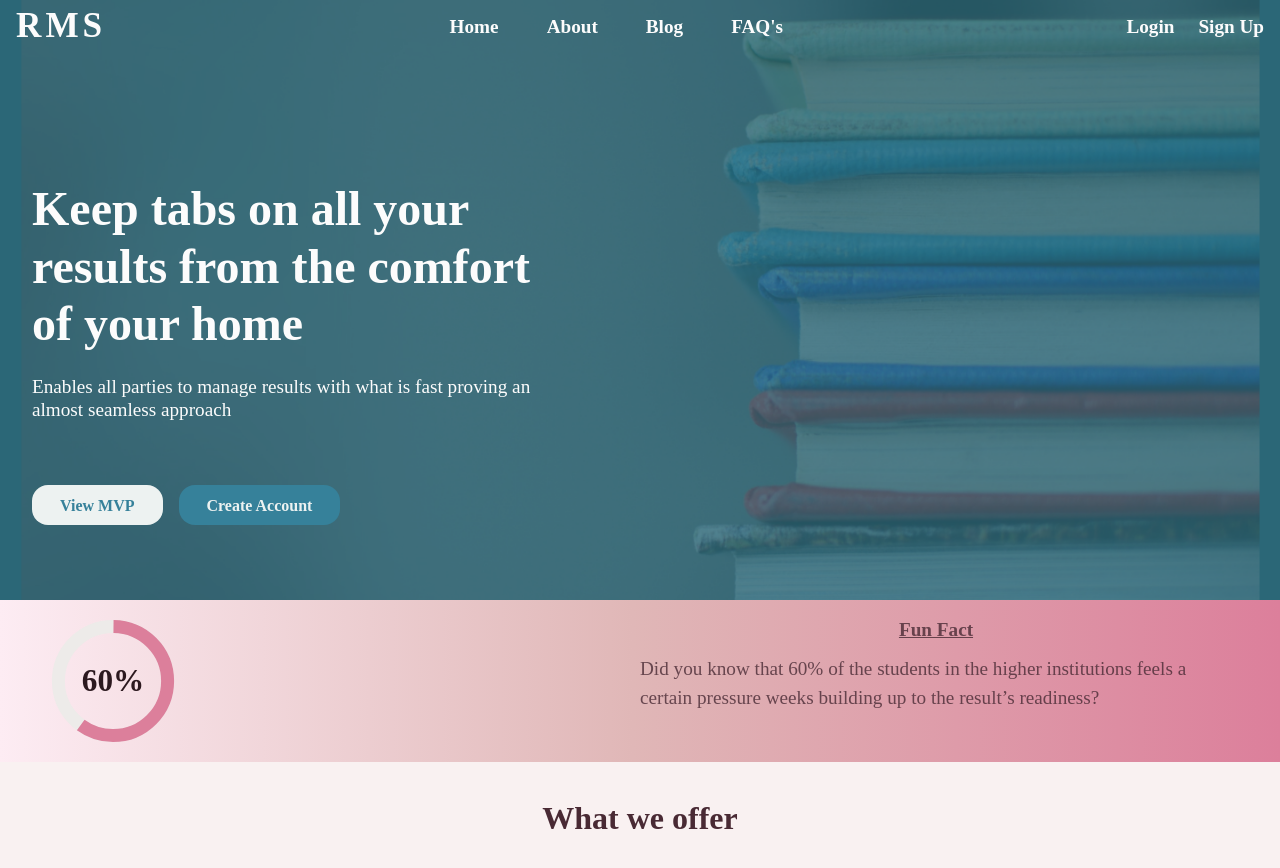
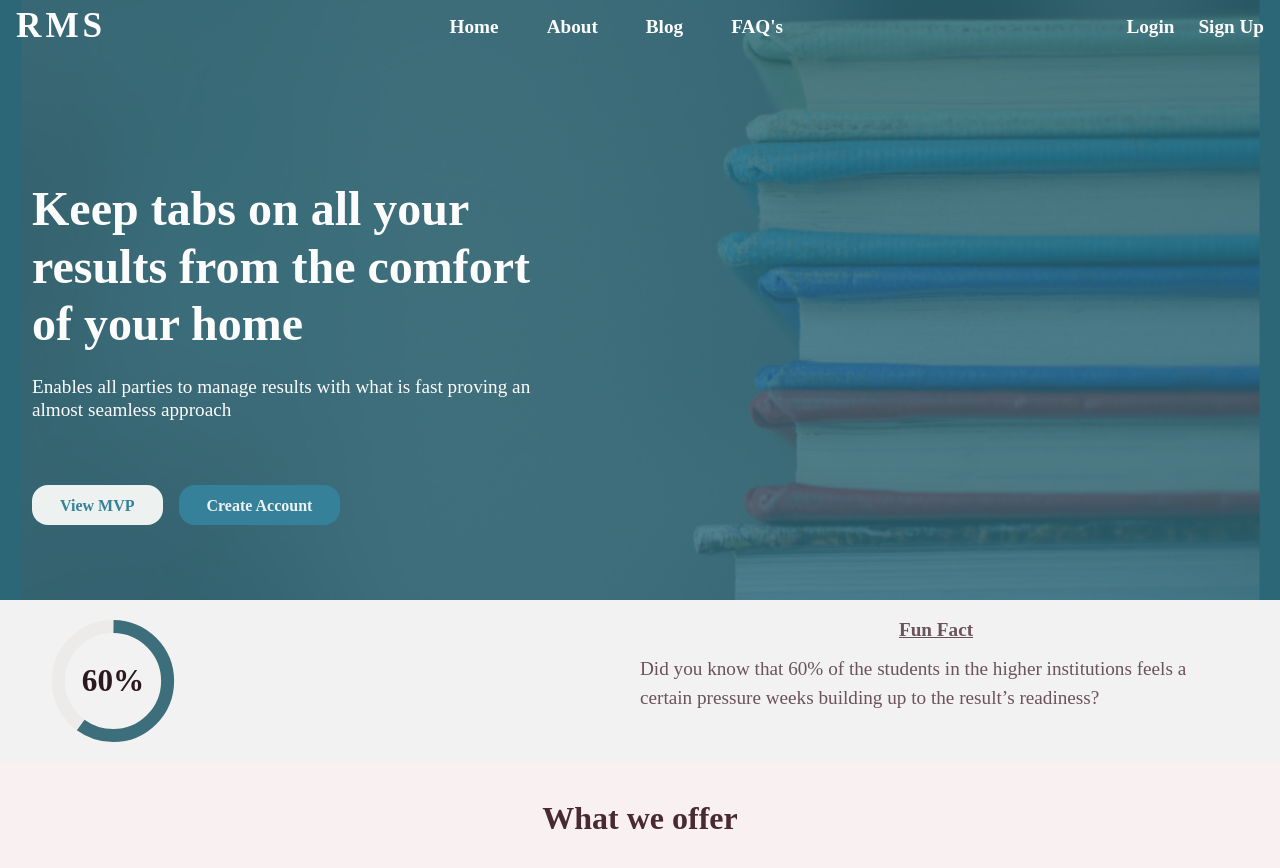
Before and after one commit to AchevaEnterprise/RMS-landing-page, a React (Create React App) app: page / in a window 1280 px wide. Shown: the top 868 px of the page. Built offline with nearby package versions, Linux system fonts and the light colour scheme.

Commit message:
built the funfact section

```diff
--- a/src/components/Body.tsx
+++ b/src/components/Body.tsx
@@ -21,15 +21,9 @@ const Body = () => {
 
   return (
     <Box>
-      <Box
-        data-scroll
-        data-scroll-section
-        as="section"
-        py="1rem"
-        px="3rem"
-        bgGradient="linear-gradient(270deg, #DC7F9B 0%, #E0B7B7 50.62%, #FDECF3 100%)">
+      <Box as="section" py="1rem" px="3rem" bgColor="#F2F2F2">
         <Flex fontFamily="inherit" justifyContent="space-between" wrap="wrap">
-          <CircularProgress value={60} color="#DC7F9B" size="130px">
+          <CircularProgress value={60} color="#3D6E7B" size="130px">
             <CircularProgressLabel fontWeight={700} color={textColor}>
               60%
             </CircularProgressLabel>
```
